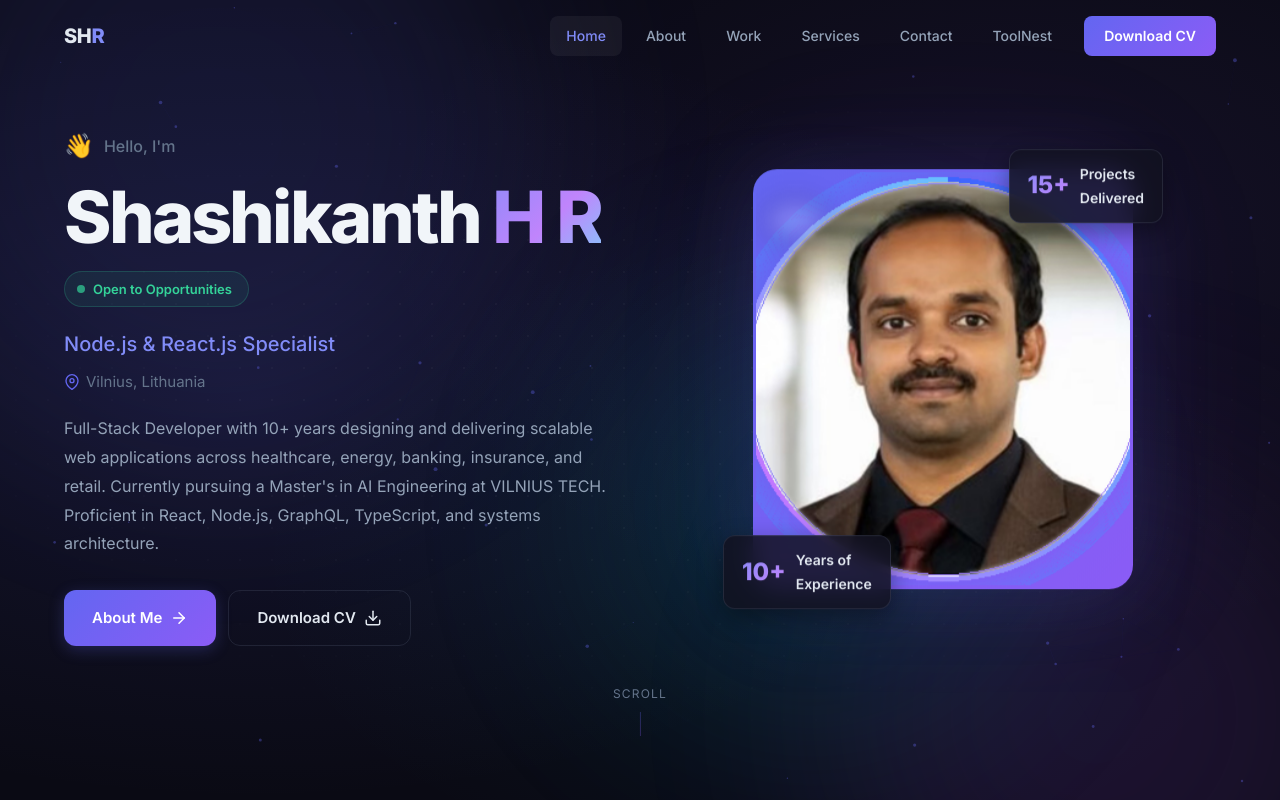
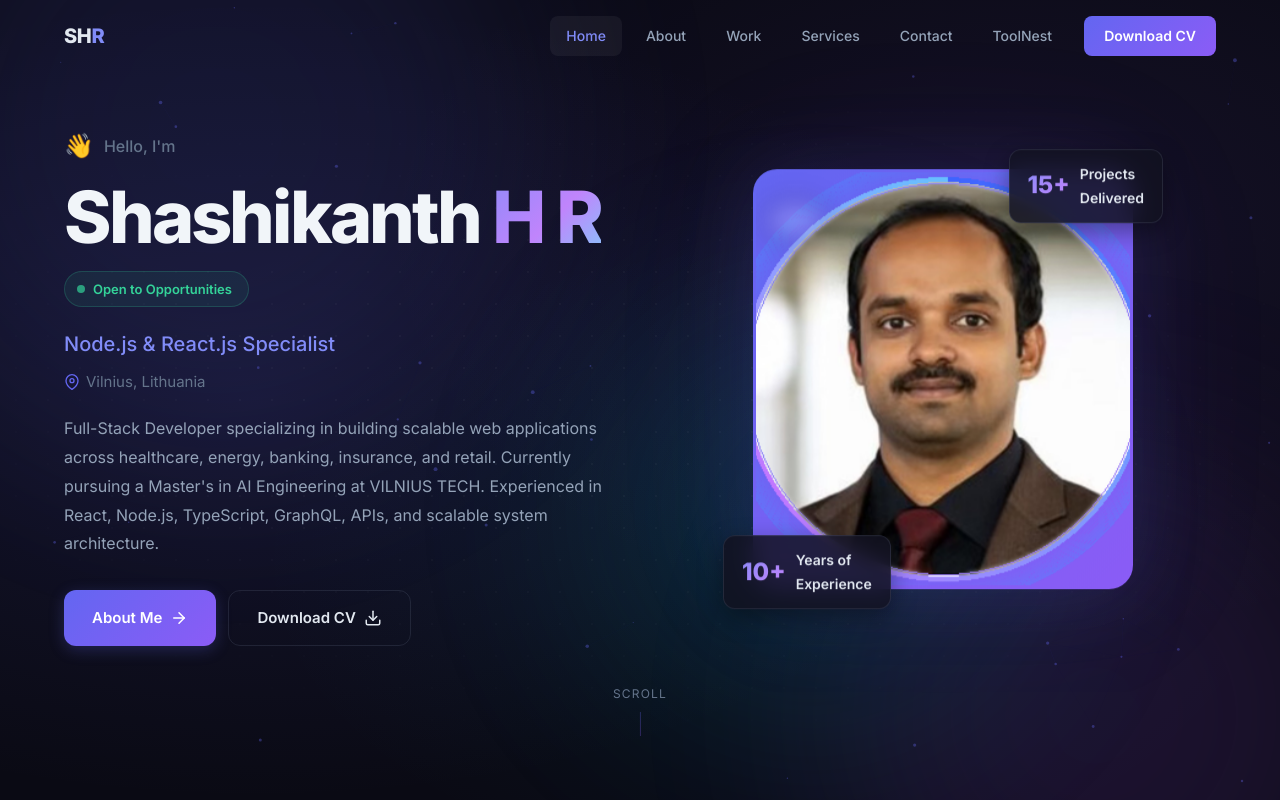
Before and after one commit to shashikanth077/shashikanth077.github.io, a Next.js app: page / in a window 1280 px wide. Shown: the top 800 px of the page. Built offline with nearby package versions, Linux system fonts and the light colour scheme.

Commit message:
fix: refine bio and description for clarity and professionalism

```diff
--- a/src/constants.js
+++ b/src/constants.js
@@ -7,7 +7,7 @@ export const siteConfig = {
   cvFile: "/Shashikanth_Hosur_Ramegowda.pdf",
   siteUrl: "https://shashikant-hr.me",
   description:
-    "Full-Stack Developer with 10+ years of experience in React, Node.js, GraphQL, TypeScript, and PHP across healthcare, energy, banking, insurance, and e-commerce. Currently pursuing a Master's in AI Engineering at VILNIUS TECH, Vilnius, Lithuania.",
+    "Full-Stack Developer specializing in building scalable web applications across healthcare, energy, banking, insurance, and retail. Currently pursuing a Master's in AI Engineering at VILNIUS TECH. Experienced in React, Node.js, TypeScript, GraphQL, APIs, and scalable system architecture.",
   ogImage: "/img/hero/profile.png",
   socialLinks: {
     linkedin: "https://www.linkedin.com/in/shashikanth-hr/",
@@ -44,9 +44,24 @@ export const heroTitles = [
 
 // ===== Marquee strip items =====
 export const marqueeItems = [
-  "React", "Node.js", "TypeScript", "Redux Toolkit", "Docker", "Kubernetes",
-  "Azure", "MongoDB", "PostgreSQL", "GraphQL", "PHP", "Laravel",
-  "AWS", "CI/CD", "Microservices", "Kafka", "Git", "MySQL",
+  "React",
+  "Node.js",
+  "TypeScript",
+  "Redux Toolkit",
+  "Docker",
+  "Kubernetes",
+  "Azure",
+  "MongoDB",
+  "PostgreSQL",
+  "GraphQL",
+  "PHP",
+  "Laravel",
+  "AWS",
+  "CI/CD",
+  "Microservices",
+  "Kafka",
+  "Git",
+  "MySQL",
 ];
 
 // ===== Hero =====
@@ -56,7 +71,7 @@ export const homeData = {
   designation: "Full-Stack Developer | Node.js & React.js Specialist",
   address: "Vilnius, Lithuania",
   img: "/img/hero/profile.png",
-  bio: "Full-Stack Developer with 10+ years designing and delivering scalable web applications across healthcare, energy, banking, insurance, and retail. Currently pursuing a Master's in AI Engineering at VILNIUS TECH. Proficient in React, Node.js, GraphQL, TypeScript, and systems architecture.",
+  bio: "Full-Stack Developer specializing in building scalable web applications across healthcare, energy, banking, insurance, and retail. Currently pursuing a Master's in AI Engineering at VILNIUS TECH. Experienced in React, Node.js, TypeScript, GraphQL, APIs, and scalable system architecture.",
   numberOfProject: 15,
   numberofyear: 10,
 };
@@ -107,7 +122,15 @@ export const portfolioData = [
     date: "2024 – 2026",
     title: "Clinical Trial Business Rules Engine",
     role: "Principal Engineer",
-    tech: ["React", "Redux Toolkit", "Node.js", "MongoDB", "Micro-Frontend", "Docker", "Kubernetes"],
+    tech: [
+      "React",
+      "Redux Toolkit",
+      "Node.js",
+      "MongoDB",
+      "Micro-Frontend",
+      "Docker",
+      "Kubernetes",
+    ],
     description: [
       "Architected a full-stack clinical trial business rules engine using React, Redux Toolkit, Node.js, and MongoDB, improving data accuracy for healthcare IT operations.",
       "Enabled parallel deployments across 3 independent teams by implementing a Micro-Frontend architecture, and drove CI/CD pipelines using GitLab, Docker, and Kubernetes for reliable production releases.",
@@ -126,7 +149,16 @@ export const portfolioData = [
     date: "2021 – 2024",
     title: "Enterprise Platforms — Energy, Banking & Insurance",
     role: "Senior System Analyst",
-    tech: ["React", "Redux Toolkit", "Node.js", "GraphQL", "TypeScript", "Kafka", "Microservices", "MySQL"],
+    tech: [
+      "React",
+      "Redux Toolkit",
+      "Node.js",
+      "GraphQL",
+      "TypeScript",
+      "Kafka",
+      "Microservices",
+      "MySQL",
+    ],
     description: [
       "Developed the Open Balancing Platform (React, Redux Toolkit, Node.js, GraphQL, TypeScript) enabling real-time energy demand-supply balancing across energy grids.",
       "Built the IFRS 17 Data Platform (React, Node.js, TypeScript, Kafka, Microservices) delivering real-time data streaming and scalable insurance data processing. Delivered the Investor Advisory Portal (React, Node.js, Express.js, MySQL) providing portfolio management dashboards for a banking client.",
@@ -145,7 +177,15 @@ export const portfolioData = [
     date: "2019 – 2021",
     title: "MFL Booking E-Commerce Platform",
     role: "Senior System Analyst",
-    tech: ["React", "Redux", "Node.js", "Express.js", "PHP", "REST APIs", "Azure CI/CD"],
+    tech: [
+      "React",
+      "Redux",
+      "Node.js",
+      "Express.js",
+      "PHP",
+      "REST APIs",
+      "Azure CI/CD",
+    ],
     description: [
       "Managed full-stack development of Sonata's MFL Booking e-commerce platform using React, Redux, Node.js, Express.js, PHP, and REST APIs, enabling real-time vendor inventory and purchase order management.",
       "Improved order processing speed through React UI enhancements, Node.js optimization, and API performance tuning. Enhanced automated smoke testing and CI/CD pipelines.",
@@ -163,11 +203,29 @@ export const portfolioData = [
 export const techStack = [
   {
     category: "Frontend",
-    items: ["React.js", "Redux Toolkit", "TypeScript", "JavaScript ES6+", "HTML5", "CSS3 / SASS", "Material UI", "Bootstrap"],
+    items: [
+      "React.js",
+      "Redux Toolkit",
+      "TypeScript",
+      "JavaScript ES6+",
+      "HTML5",
+      "CSS3 / SASS",
+      "Material UI",
+      "Bootstrap",
+    ],
   },
   {
     category: "Backend",
-    items: ["Node.js", "Express.js", "PHP", "Laravel", "GraphQL", "REST APIs", "Kafka", "Microservices"],
+    items: [
+      "Node.js",
+      "Express.js",
+      "PHP",
+      "Laravel",
+      "GraphQL",
+      "REST APIs",
+      "Kafka",
+      "Microservices",
+    ],
   },
   {
     category: "Database",
@@ -175,11 +233,26 @@ export const techStack = [
   },
   {
     category: "Cloud & DevOps",
-    items: ["Docker", "Kubernetes", "Azure", "AWS", "GitLab CI/CD", "GitHub Actions"],
+    items: [
+      "Docker",
+      "Kubernetes",
+      "Azure",
+      "AWS",
+      "GitLab CI/CD",
+      "GitHub Actions",
+    ],
   },
   {
     category: "Tools & Methods",
-    items: ["Git", "GitHub", "GitLab", "JIRA", "Agile / Scrum", "CI/CD Pipelines", "VS Code"],
+    items: [
+      "Git",
+      "GitHub",
+      "GitLab",
+      "JIRA",
+      "Agile / Scrum",
+      "CI/CD Pipelines",
+      "VS Code",
+    ],
   },
   {
     category: "AI-Assisted Dev",
@@ -308,7 +381,14 @@ export const careerTimeline = [
     current: false,
     description:
       "Architected a full-stack clinical trial business rules engine with React, Node.js, and Micro-Frontend architecture. Reduced development time by 30% with AI-assisted tooling (Cursor, Claude, Copilot).",
-    tags: ["React", "Node.js", "MongoDB", "Docker", "Kubernetes", "Micro-Frontend"],
+    tags: [
+      "React",
+      "Node.js",
+      "MongoDB",
+      "Docker",
+      "Kubernetes",
+      "Micro-Frontend",
+    ],
   },
   {
     company: "IBM India Private Limited",
@@ -317,7 +397,15 @@ export const careerTimeline = [
     current: false,
     description:
       "Delivered 3 enterprise platforms: Open Balancing Platform (real-time energy grids), IFRS 17 Data Platform (insurance streaming), and Investor Advisory Portal (banking dashboards). Mentored 5+ developers.",
-    tags: ["React", "Redux Toolkit", "Node.js", "GraphQL", "TypeScript", "Kafka", "MySQL"],
+    tags: [
+      "React",
+      "Redux Toolkit",
+      "Node.js",
+      "GraphQL",
+      "TypeScript",
+      "Kafka",
+      "MySQL",
+    ],
   },
   {
     company: "Sonata Software Limited",
@@ -346,15 +434,6 @@ export const careerTimeline = [
       "Engineered PayPal APAC Lifecycle Email Builder using Laravel and PHP, empowering non-technical teams to create and manage scalable HTML email campaigns.",
     tags: ["Laravel", "PHP", "JavaScript", "REST APIs", "Agile Scrum"],
   },
-  {
-    company: "Fortunesoft IT Innovations",
-    role: "Software Engineer",
-    date: "Nov 2014 – Jun 2016",
-    current: false,
-    description:
-      "Led full-stack development of Scam Book platform, reducing fraudulent activity by 25% and increasing report submissions by 30%. Deployed on AWS.",
-    tags: ["PHP", "CodeIgniter", "MySQL", "JavaScript", "AWS"],
-  },
 ];
 
 export const education = {
```
